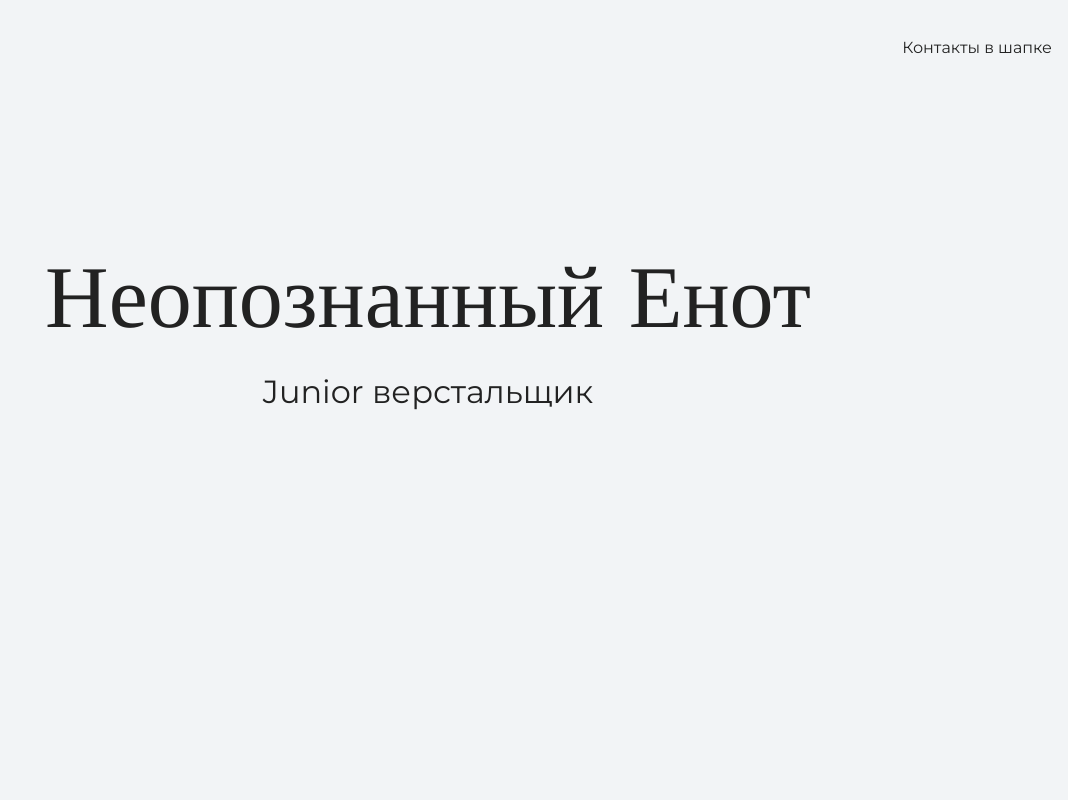
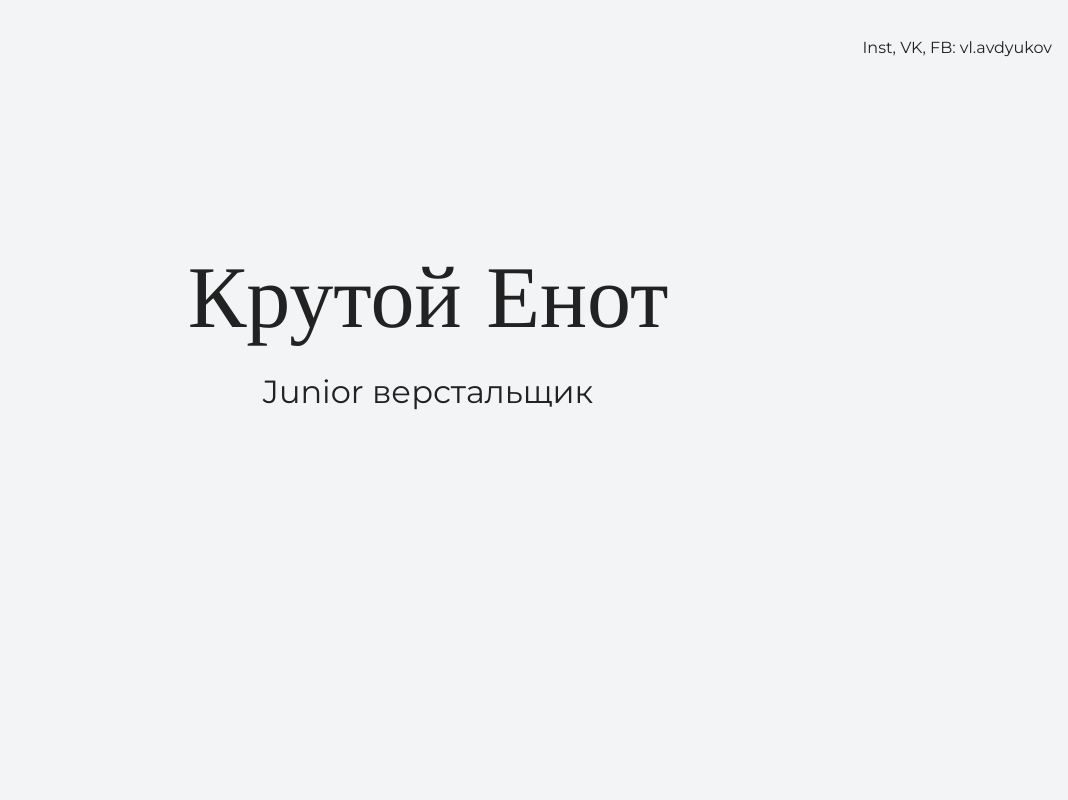
Before and after one commit to raccoon-vl/my-site, a plain HTML site: page index.html in a window 1280 px wide. Shown: the top 800 px of the page, without its empty margins (212-1280 px from the left). Drawn offline with nearby package versions, Linux system fonts and the light colour scheme.

Commit message:
Кое что дописал для теста

```diff
--- a/index.html
+++ b/index.html
@@ -10,13 +10,13 @@
   <body>
     <header class="page-header">
       <div class="container">
-	  Контакты в шапке
+	  Inst, VK, FB: vl.avdyukov
 	  </div>
     </header>
 
     <section class="hero-image">
 	  <div class="container">
-      <h1 class="heading">Неопознанный Енот</h1>
+      <h1 class="heading">Крутой Енот</h1>
       <p>Junior верстальщик</p>
 	  </div>
     </section>
@@ -45,7 +45,7 @@
 
     <footer class="page-footer">
 	  <div class="container">
-      Контакты в подвале
+      Inst, VK, FB: vl.avdyukov
 	  </div>
     </footer>
   </body>
```
